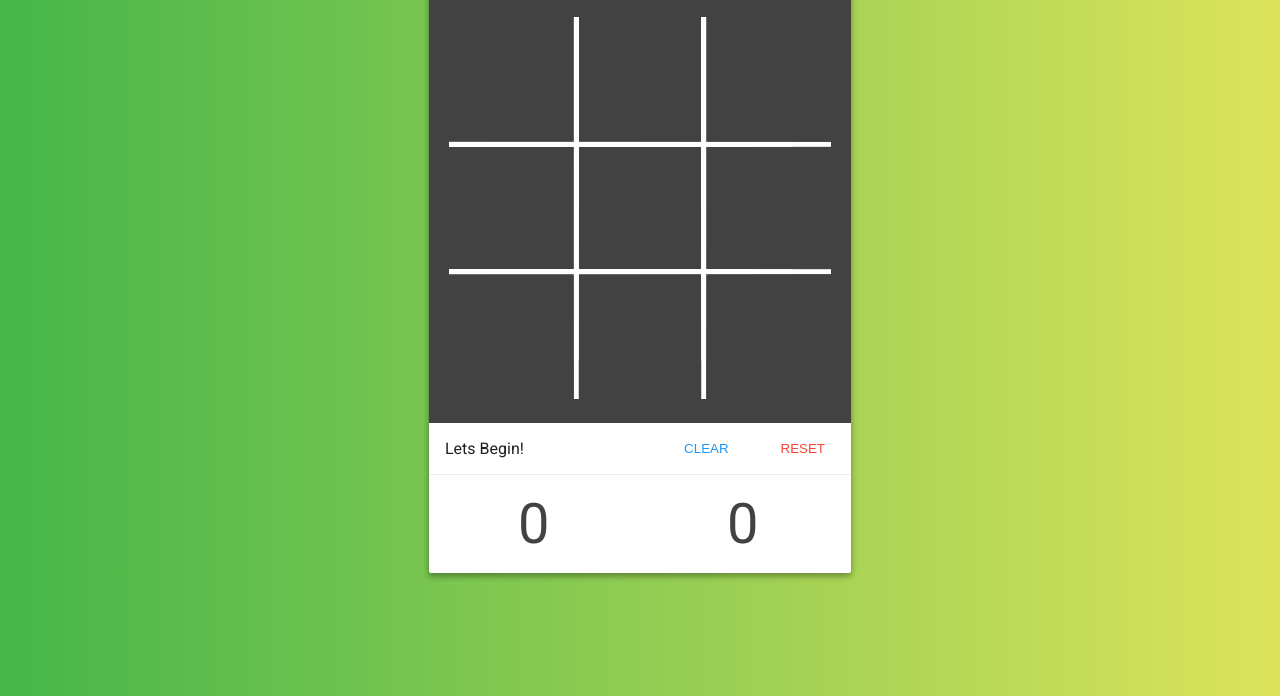
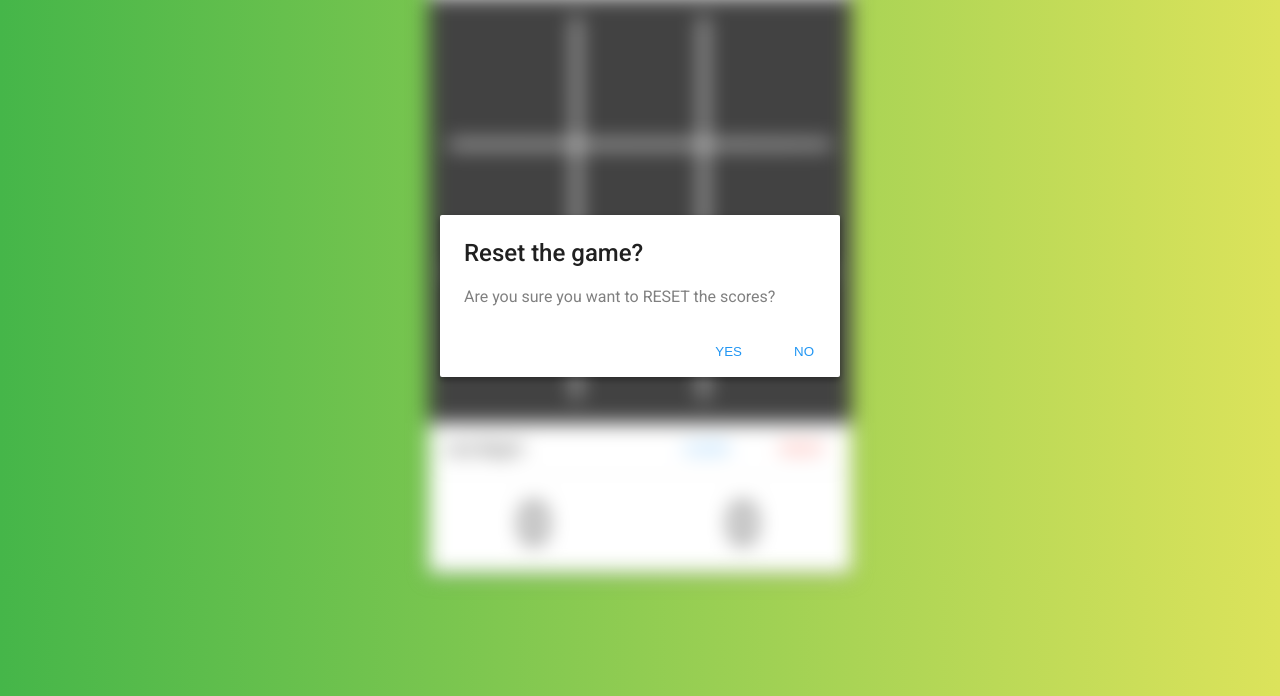
Before and after one commit to ashwin-pc/ticktac_ML, a plain HTML site: page index.html in a window 1280 px wide. Both pictures are taken after a click on the button "RESET". Shown: the part 104-800 px from the top of the page. Drawn offline with Linux system fonts and the light colour scheme.

Commit message:
confirmatio screen

```diff
--- a/app.js
+++ b/app.js
@@ -17,3 +17,38 @@ function selectCell(e) {
         game.xTurn = !game.xTurn;
     }
 }
+
+// Modal functions
+function modalActivate(title, msg, callback) {
+    // reset addEventListeners for modal
+    removeElementEventListeners("alert");
+
+    var modal = document.getElementById("alert");
+    var container = document.getElementById("container");
+    var modalTitle = document.getElementById("modal-title");
+    var modalMsg = document.getElementById("modal-msg");
+    var modalYes = document.getElementById("modal-yes");
+    var modalNo = document.getElementById("modal-no");
+
+    modalTitle.innerHTML = title;
+    modalMsg.innerHTML = msg;
+    modal.classList.add("show");
+    container.classList.add("blur");
+
+
+    modalYes.addEventListener("click",function (e) {
+        callback();
+        container.classList.remove("blur");
+        modal.classList.remove("show");
+    });
+    modalNo.addEventListener("click",function () {
+        container.classList.remove("blur");
+        modal.classList.remove("show");
+    })
+}
+
+function removeElementEventListeners(element) {
+    var el = document.getElementById(element),
+    elClone = el.cloneNode(true);
+    el.parentNode.replaceChild(elClone, el);
+}
--- a/game.js
+++ b/game.js
@@ -78,15 +78,19 @@ function Game(){
     }
 
     this.reset = function () {
-        this.games.x = 0;
-        this.games.o = 0;
-        draw.clear();
-        this.init();
+        modalActivate("Reset the game?","Are you sure you want to RESET the scores?", function () {
+            game.games.x = 0;
+            game.games.o = 0;
+            draw.clear();
+            game.init();
+        });
     }
 
     this.clear = function () {
-        draw.clear();
-        this.init();
+        modalActivate("Clear the board?","Are you sure you want to clear the board?",function () {
+            draw.clear();
+            game.init();
+        });
     }
 
 }
--- a/index.html
+++ b/index.html
@@ -4,7 +4,7 @@
         <title>Tic Tac</title>
         <meta charset="UTF-8">
         <meta name="viewport" content="width=device-width, initial-scale=1">
-        <link href="https://fonts.googleapis.com/css?family=Roboto" rel="stylesheet">
+        <link href="https://fonts.googleapis.com/css?family=Roboto:300,400,500" rel="stylesheet">
         <link href="style.css" rel="stylesheet">
     </head>
     <body>
@@ -27,6 +27,22 @@
                 </div>
             </div>
         </div>
+
+        <!--Modal-->
+        <div class="modal-container" id="alert">
+            <div class="material card modal">
+                <div class="header" id="modal-title">
+                    Alert!
+                </div>
+                <div class="body" id="modal-msg">
+                    Are you sure you want to clear the game
+                </div>
+                <div class="footer">
+                    <button type="button" id="modal-no">No</button>
+                    <button type="button" id="modal-yes">Yes</button>
+                </div>
+            </div>
+        </div>
     </body>
     <script src="draw.js"></script>
     <script src="game.js"></script>
--- a/style.css
+++ b/style.css
@@ -50,7 +50,12 @@ canvas {
     display: inline-block;
 }
 
-.material.card button {
+.material.card .body {
+    color: grey;
+    padding: 0px 16px;
+}
+
+.material button {
     border-radius: 2px;
     padding: 10px 18px;
     margin: 8px;
@@ -62,15 +67,15 @@ canvas {
     float: right;
 }
 
-.material.card button.danger {
+.material button.danger {
     color: #f44336;
 }
 
-.material.card button:hover {
+.material button:hover {
     background-color: #efefef;
 }
 
-.material.card button:focus {
+.material button:focus {
     outline: none;
 }
 
@@ -96,6 +101,60 @@ canvas {
     display: block;
     height: 0;
     clear: both;
+}
+
+.modal-container {
+    display: none;
+    position: fixed;
+    z-index: 10;
+    width: 100%;
+    height: 0%;
+    background-color: rgba(0, 0, 0, 0.44);
+    top: 0px;
+    transition: all 0.5s ease-in-out;
+}
+
+.blur {
+    filter: blur(10px);
+    -webkit-filter: blur(10px);
+    -moz-filter: blur(10px);
+    -o-filter: blur(10px);
+    -ms-filter: blur(10px);
+}
+
+.modal {
+    position: fixed;
+    margin-left: auto;
+    width: 90%;
+    max-width: 400px;
+    top: 50%;
+    background-color: white;
+    left: 50%;
+    transform: translate(-50%,-60%);
+    box-shadow: 0 19px 38px rgba(0,0,0,0.30), 0 15px 12px rgba(0,0,0,0.22);
+    border-radius: 2px;
+}
+
+.material.card.modal .header {
+    font-size: 18pt;
+    font-weight: 500;
+    padding: 24px 24px 20px 24px
+}
+
+.material.card.modal .body {
+    padding: 0px 24px 20px 24px;
+}
+
+.modal button {
+    float: right;
+}
+
+.modal-container.show {
+    display: block;
+}
+
+.modal-container.show .modal {
+    transform: translate(-50%, -50%);
 }
 
 @media only screen and (max-width : 500px) {
```
